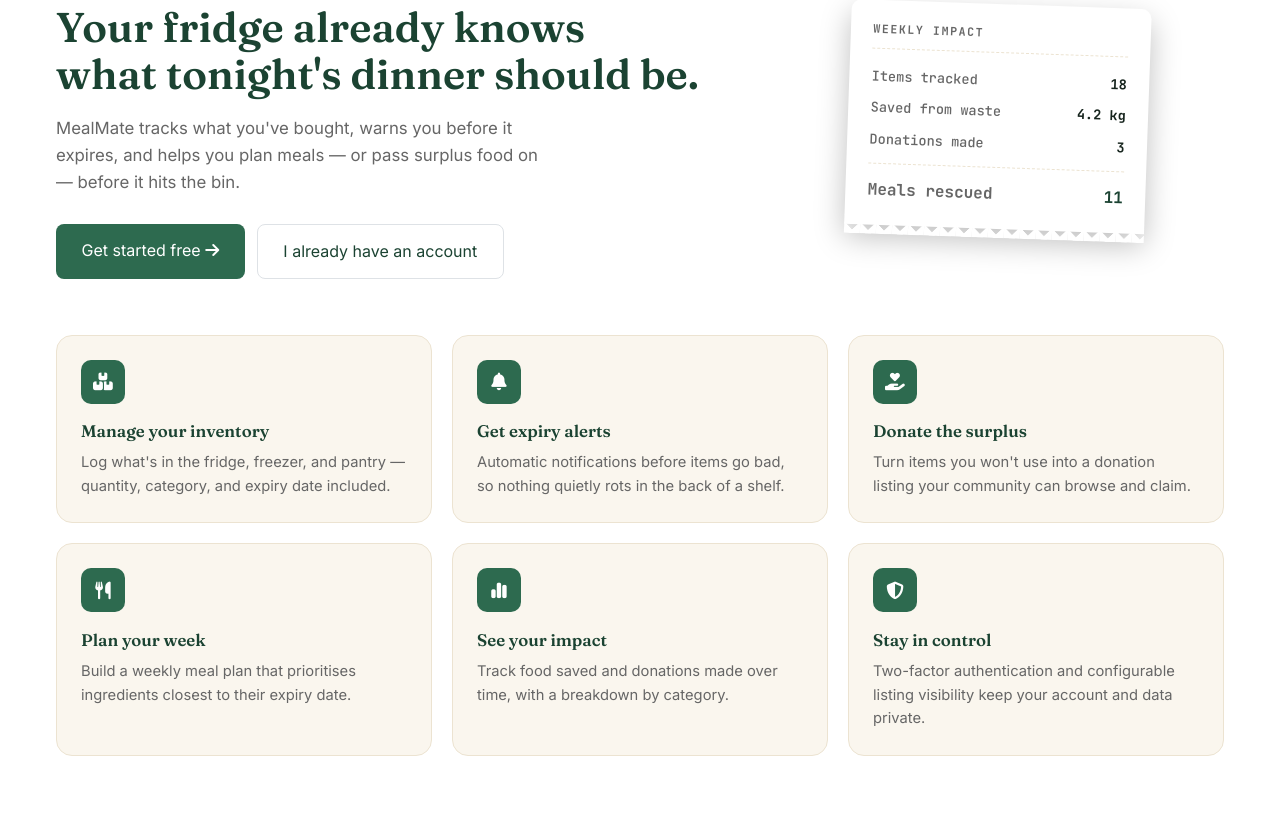
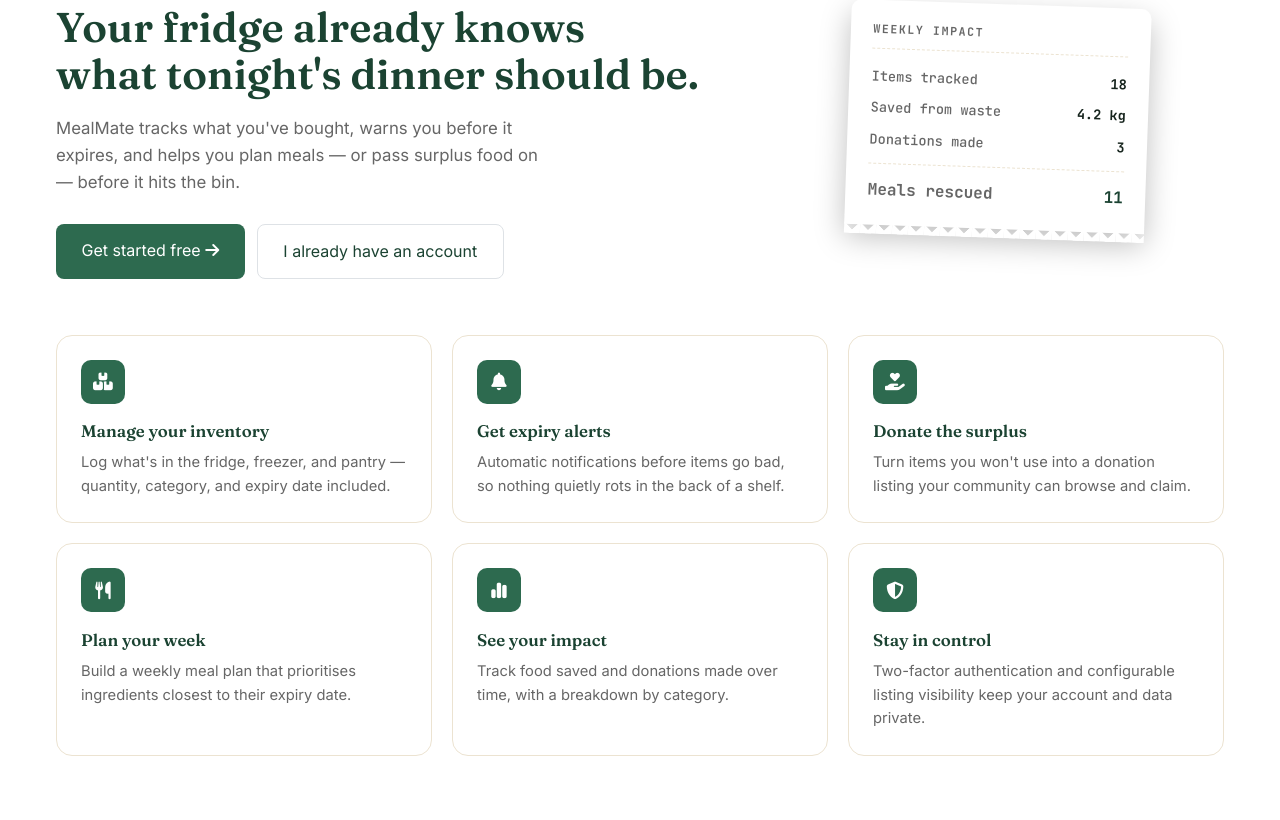
Before and after one commit to CyrusX10/mealmate-app, a PHP site: page /index.php in a window 1280 px wide. Shown: the part 172-992 px from the top of the page. Run offline with PHP 8.4, Linux system fonts and the light colour scheme.

Commit message:
Update style.css

```diff
--- a/css/style.css
+++ b/css/style.css
@@ -22,7 +22,7 @@
     --expiry-danger: #dc3545;
 
     /* Extended tokens for the marketing / auth surfaces */
-    --oat: #faf6ee;
+    --oat: #ffffff;
     --oat-border: #ece3d1;
     --ink: #16241d;
     --font-display: 'Fraunces', Georgia, 'Times New Roman', serif;
```
